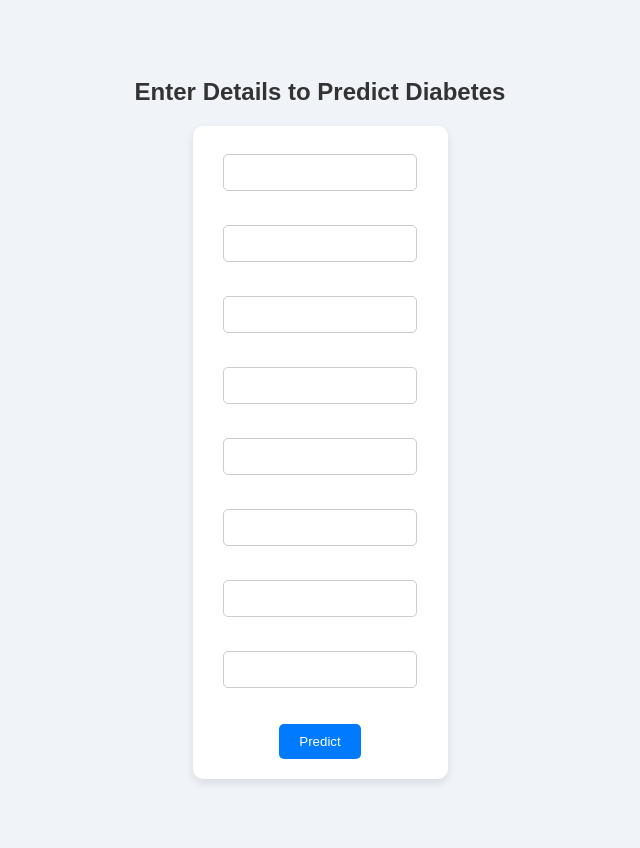
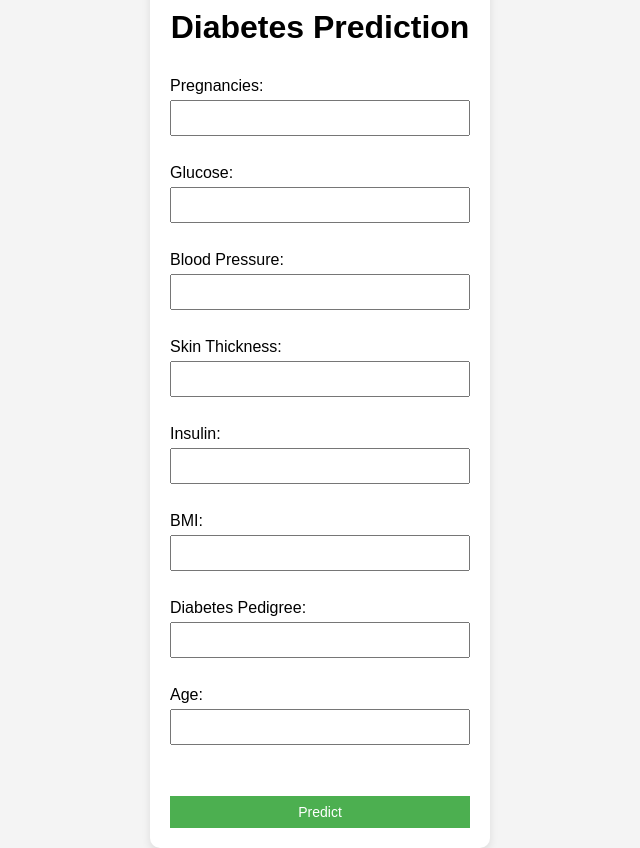
Before and after one commit to pratik-baibhav/ml-diabetes-predictor, a Flask app: template templates/index.html in a window 1280 px wide. Shown: the whole page, without its empty margins (320-960 px from the left). Before the commit the page ends 783 px from the top, so only its background shows below. Run offline with Flask 3, Linux system fonts and the light colour scheme; the template is opened without the code that fills it, so the values that code supplies are empty; parts of the project's set-up code (start-up, migrations or seed data) failed here and were passed over.

Commit message:
Initial Working version

```diff
--- a/app.py
+++ b/app.py
@@ -1,21 +1,21 @@
-from flask import Flask, render_template, request
+from flask import Flask, request, jsonify
 import pickle
 import numpy as np
 
 app = Flask(__name__)
+
+# Load model
 model = pickle.load(open('model.pkl', 'rb'))
 
 @app.route('/')
 def home():
-    return render_template('index.html')
+    return "Flask app is working!"
 
 @app.route('/predict', methods=['POST'])
 def predict():
-    features = [float(x) for x in request.form.values()]
-    final_input = [np.array(features)]
-    prediction = model.predict(final_input)
-    result = "Diabetic" if prediction[0] == 1 else "Not Diabetic"
-    return render_template('index.html', prediction_text=f'Prediction: {result}')
+    data = request.json['data']  # expects JSON: {"data": [values]}
+    prediction = model.predict([np.array(data)])
+    return jsonify({'prediction': int(prediction[0])})
 
 if __name__ == '__main__':
     app.run(debug=True)
--- a/requirements.txt
+++ b/requirements.txt
@@ -1,3 +1,5 @@
-flask
+Flask
+scikit-learn
 numpy
-scikit-learn
+pandas
+gunicorn
--- a/templates/index.html
+++ b/templates/index.html
@@ -1,20 +1,45 @@
 <!DOCTYPE html>
-<html>
+<html lang="en">
 <head>
-    <head>
-        <title>Diabetes Predictor</title>
-        <link rel="stylesheet" href="{{ url_for('static', filename='style.css') }}">
-    </head>
+    <meta charset="UTF-8">
+    <meta name="viewport" content="width=device-width, initial-scale=1.0">
+    <title>Diabetes Prediction</title>
+    <link rel="stylesheet" type="text/css" href="{{ url_for('static', filename='style.css') }}">
+</head>
 <body>
-    <h2>Enter Details to Predict Diabetes</h2>
-    <form action="/predict" method="post">
-        {% for i in range(8) %}
-            <input type="number" name="f{{ i }}" step="any" required><br><br>
-        {% endfor %}
-        <input type="submit" value="Predict">
-    </form>
-    {% if prediction_text %}
-        <h3>{{ prediction_text }}</h3>
-    {% endif %}
+    <div class="container">
+        <h1>Diabetes Prediction</h1>
+        <form action="/predict" method="POST">
+            <label for="pregnancies">Pregnancies:</label>
+            <input type="number" name="pregnancies" required><br>
+
+            <label for="glucose">Glucose:</label>
+            <input type="number" name="glucose" required><br>
+
+            <label for="blood_pressure">Blood Pressure:</label>
+            <input type="number" name="blood_pressure" required><br>
+
+            <label for="skin_thickness">Skin Thickness:</label>
+            <input type="number" name="skin_thickness" required><br>
+
+            <label for="insulin">Insulin:</label>
+            <input type="number" name="insulin" required><br>
+
+            <label for="bmi">BMI:</label>
+            <input type="number" step="0.01" name="bmi" required><br>
+
+            <label for="diabetes_pedigree">Diabetes Pedigree:</label>
+            <input type="number" step="0.01" name="diabetes_pedigree" required><br>
+
+            <label for="age">Age:</label>
+            <input type="number" name="age" required><br><br>
+
+            <input type="submit" value="Predict">
+        </form>
+
+        {% if prediction %}
+        <h2>Prediction: {{ prediction }}</h2>
+        {% endif %}
+    </div>
 </body>
 </html>
--- a/templates/static/style.css
+++ b/templates/static/style.css
@@ -1,45 +1,47 @@
 body {
     font-family: Arial, sans-serif;
-    background-color: #f0f4f8;
-    text-align: center;
-    padding: 50px;
+    background-color: #f4f4f4;
+    display: flex;
+    justify-content: center;
+    align-items: center;
+    height: 100vh;
 }
 
-h2 {
-    color: #333;
+.container {
+    background-color: white;
+    padding: 20px;
+    border-radius: 10px;
+    box-shadow: 0 4px 8px rgba(0, 0, 0, 0.1);
+    width: 300px;
+}
+
+h1 {
+    text-align: center;
 }
 
 form {
-    background-color: #fff;
-    padding: 20px;
-    display: inline-block;
-    border-radius: 10px;
-    box-shadow: 0 4px 8px rgba(0,0,0,0.1);
+    display: flex;
+    flex-direction: column;
 }
 
-input[type="number"] {
-    padding: 10px;
-    margin: 8px;
-    width: 80%;
-    border: 1px solid #ccc;
-    border-radius: 5px;
+label {
+    margin-top: 10px;
+}
+
+input {
+    margin-top: 5px;
+    padding: 8px;
+    font-size: 14px;
 }
 
 input[type="submit"] {
-    padding: 10px 20px;
-    margin-top: 10px;
-    background-color: #007bff;
+    margin-top: 15px;
+    background-color: #4CAF50;
+    color: white;
     border: none;
-    color: white;
-    border-radius: 5px;
     cursor: pointer;
 }
 
 input[type="submit"]:hover {
-    background-color: #0056b3;
+    background-color: #45a049;
 }
-
-h3 {
-    color: #28a745;
-    margin-top: 20px;
-}
```
Also changed, not shown: save_model.py (added, +13 -0 lines), 2 other files.
